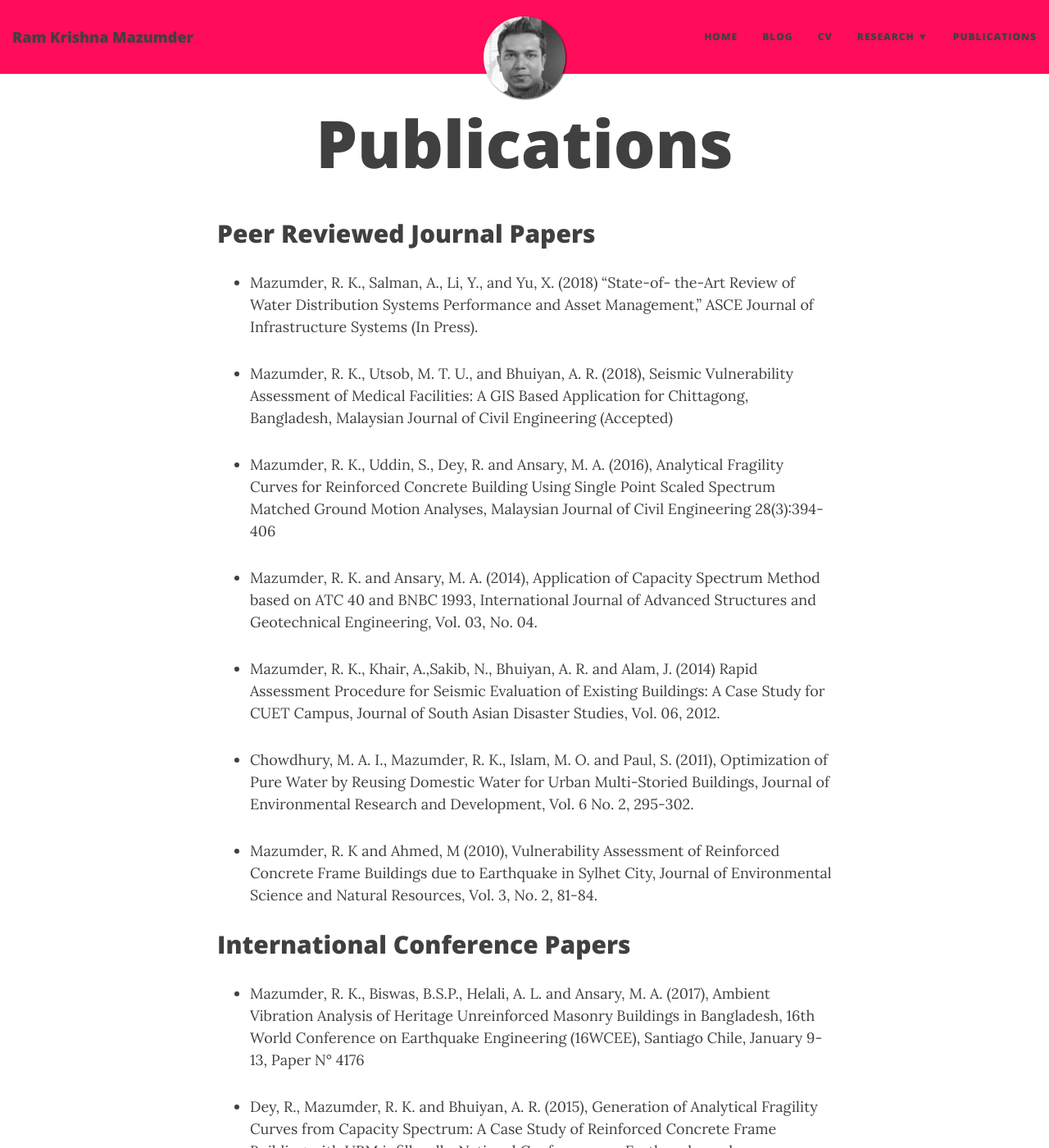
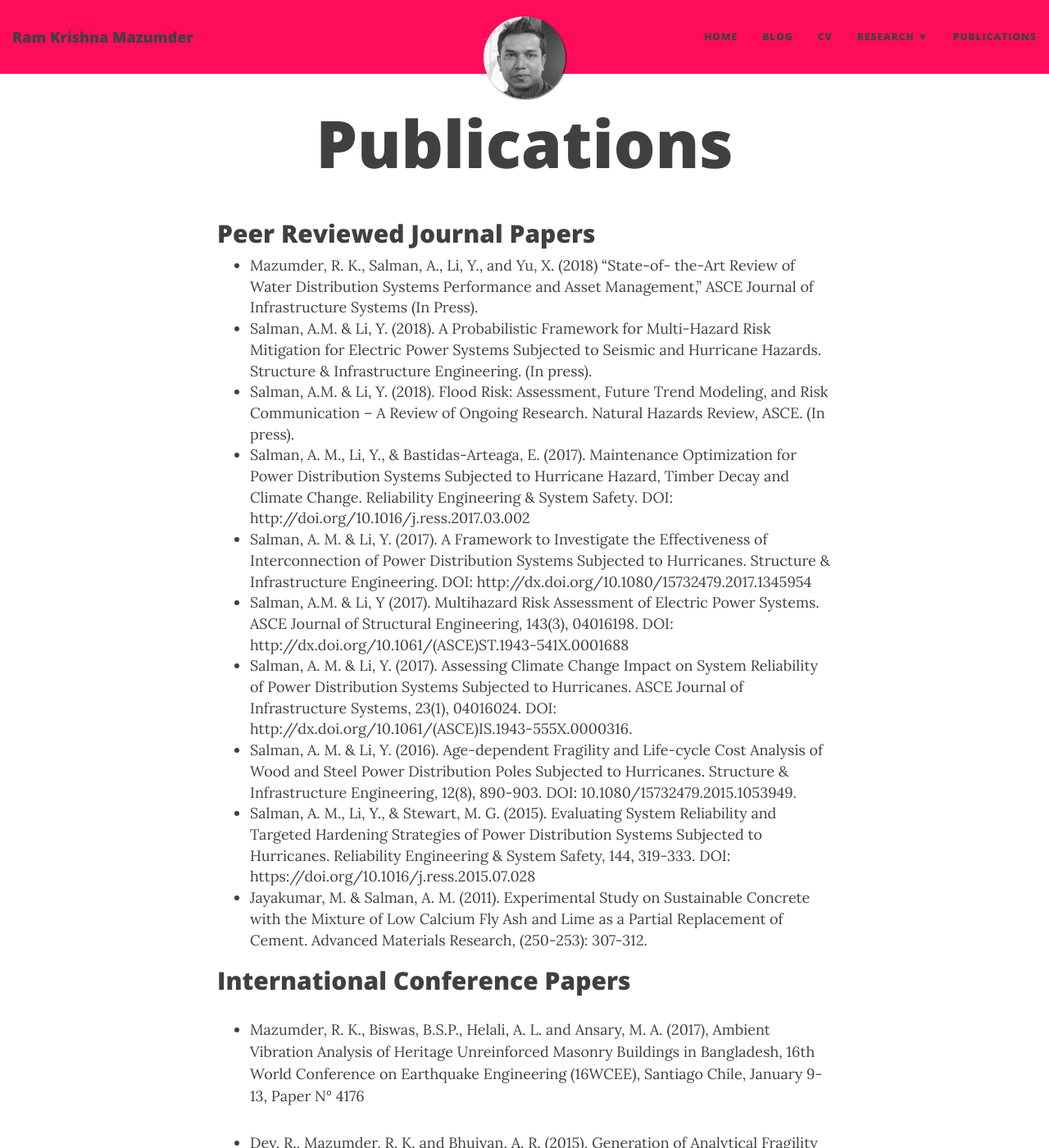
Before and after one commit to ams0098/abdul, a Jekyll site: the page built from publications.md, in a window 1280 px wide and 1400 px high. Shown: the whole window at 82% size. Built offline with Jekyll 4.4.1, drawn with Linux system fonts in a browser that asks for light colours; nearby versions of some CDN libraries.

Commit message:
Update publications.md

```diff
--- a/publications.md
+++ b/publications.md
@@ -6,18 +6,18 @@ title: Publications
 ## Peer Reviewed Journal Papers
 
 * Mazumder, R. K., Salman, A., Li, Y., and Yu, X. (2018) “State-of- the-Art Review of Water Distribution Systems Performance and Asset Management,” ASCE Journal of Infrastructure Systems (In Press).
+* Salman, A.M. & Li, Y. (2018). A Probabilistic Framework for Multi-Hazard Risk Mitigation for Electric Power Systems Subjected to Seismic and Hurricane Hazards. Structure & Infrastructure Engineering. (In press).
+* Salman, A.M. & Li, Y. (2018). Flood Risk: Assessment, Future Trend Modeling, and Risk Communication – A Review of Ongoing Research. Natural Hazards Review, ASCE. (In press).
+* Salman, A. M., Li, Y., & Bastidas-Arteaga, E. (2017). Maintenance Optimization for Power Distribution Systems Subjected to Hurricane Hazard, Timber Decay and Climate Change. Reliability Engineering & System Safety. DOI: http://doi.org/10.1016/j.ress.2017.03.002
+* Salman, A. M. & Li, Y. (2017). A Framework to Investigate the Effectiveness of Interconnection of Power Distribution Systems Subjected to Hurricanes. Structure & Infrastructure Engineering. DOI: http://dx.doi.org/10.1080/15732479.2017.1345954
+* Salman, A.M. & Li, Y (2017). Multihazard Risk Assessment of Electric Power Systems. ASCE Journal of Structural Engineering, 143(3), 04016198. DOI: http://dx.doi.org/10.1061/(ASCE)ST.1943-541X.0001688
+* Salman, A. M. & Li, Y. (2017). Assessing Climate Change Impact on System Reliability of Power Distribution Systems Subjected to Hurricanes. ASCE Journal of Infrastructure Systems, 23(1), 04016024. DOI: http://dx.doi.org/10.1061/(ASCE)IS.1943-555X.0000316.
+* Salman, A. M. & Li, Y. (2016). Age-dependent Fragility and Life-cycle Cost Analysis of Wood and Steel Power Distribution Poles Subjected to Hurricanes. Structure & Infrastructure Engineering, 12(8), 890-903. DOI: 10.1080/15732479.2015.1053949.
+* Salman, A. M., Li, Y., & Stewart, M. G. (2015). Evaluating System Reliability and Targeted Hardening Strategies of Power Distribution Systems Subjected to Hurricanes. Reliability Engineering & System Safety, 144, 319-333. DOI: https://doi.org/10.1016/j.ress.2015.07.028
+* Jayakumar, M. & Salman, A. M. (2011). Experimental Study on Sustainable Concrete with the Mixture of Low Calcium Fly Ash and Lime as a Partial Replacement of Cement. Advanced Materials Research, (250-253): 307-312.
 
-* Mazumder, R. K., Utsob, M. T. U., and Bhuiyan, A. R. (2018), Seismic Vulnerability Assessment of Medical Facilities: A GIS Based Application for Chittagong, Bangladesh, Malaysian Journal of Civil Engineering (Accepted)
 
-* Mazumder, R. K., Uddin, S., Dey, R. and Ansary, M. A. (2016), Analytical Fragility Curves for Reinforced Concrete Building Using Single Point Scaled Spectrum Matched Ground Motion Analyses, Malaysian Journal of Civil Engineering 28(3):394-406
 
-* Mazumder, R. K. and Ansary, M. A. (2014), Application of Capacity Spectrum Method based on ATC 40 and BNBC 1993, International Journal of Advanced Structures and Geotechnical Engineering, Vol. 03, No. 04.
-
-* Mazumder, R. K., Khair, A.,Sakib, N., Bhuiyan, A. R. and Alam, J. (2014) Rapid Assessment Procedure for Seismic Evaluation of Existing Buildings: A Case Study for CUET Campus, Journal of South Asian Disaster Studies, Vol. 06, 2012.
-
-* Chowdhury, M. A. I., Mazumder, R. K., Islam, M. O. and Paul, S. (2011), Optimization of Pure Water by Reusing Domestic Water for Urban Multi-Storied Buildings, Journal of Environmental Research and Development, Vol. 6 No. 2, 295-302.
-
-* Mazumder, R. K and Ahmed, M (2010), Vulnerability Assessment of Reinforced Concrete Frame Buildings due to Earthquake in Sylhet City, Journal of Environmental Science and Natural Resources, Vol. 3, No. 2, 81-84.
 
 ## International Conference Papers
 * Mazumder, R. K., Biswas, B.S.P., Helali, A. L. and Ansary, M. A. (2017), Ambient Vibration Analysis of Heritage Unreinforced Masonry Buildings in Bangladesh, 16th World Conference on Earthquake Engineering (16WCEE), Santiago Chile, January 9-13, Paper N° 4176
```
